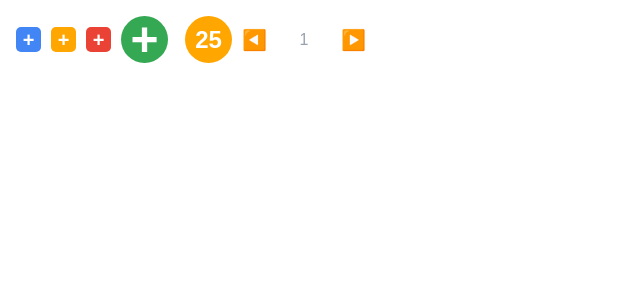
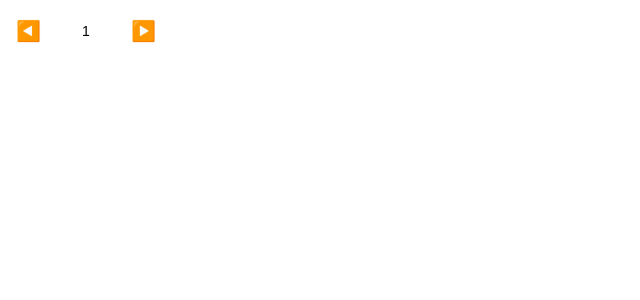
Before and after one commit to ZufarSyaafie/tbd-project, a Next.js app: page /test in a window 1280 px wide. Shown: the top 300 px of the page, without its empty margins (0-640 px from the left). Built offline with nearby package versions, Linux system fonts and the light colour scheme.

Commit message:
Fixing NavigateUtils

```diff
--- a/src/app/test/page.js
+++ b/src/app/test/page.js
@@ -1,16 +1,10 @@
-import RowUtils from '@/components/molecules/RowUtils';
-import LeftUtils from '@/components/molecules/LeftUtils';
 import NavigateUtils from '@/components/molecules/NavigateUtils';
 import React from 'react';
 
 export default function Page() {
 	return (
 		<div className="flex items-center flex-row gap-[10px] p-4">
-
-			<RowUtils />
-			<LeftUtils />
 			<NavigateUtils />
-
 		</div>
 	);
 }
--- /dev/null
+++ b/src/components/atoms/PageInfo.js
@@ -0,0 +1,9 @@
+import React from "react";
+
+export default function PageInfo ({ currentPage, totalPages }) {
+    return (
+        <div className="flex items-center justify-center text-sm text-black bg-white rounded-[5px] w-[80px] h-[30px]">
+            <span>{currentPage}</span>
+        </div>
+    );
+}
--- a/src/components/molecules/NavigateUtils.js
+++ b/src/components/molecules/NavigateUtils.js
@@ -1,4 +1,4 @@
-import RectButton from "../atoms/RectButton";
+import PageInfo from "../atoms/PageInfo";
 import ArrowButton from "../atoms/ArrowButton";
 import React from "react";
 
@@ -6,7 +6,7 @@ export default function NavigateUtils() {
 	return (
 		<div className="flex items-center flex-row gap-[5px]">
             <ArrowButton direction="left" />
-            <RectButton className={"bg-white text-[#99a1af] w-16"} content={"1"} />
+            <PageInfo currentPage={1} totalPages={5} />
             <ArrowButton direction="right" />
 		</div>
 	);
```
